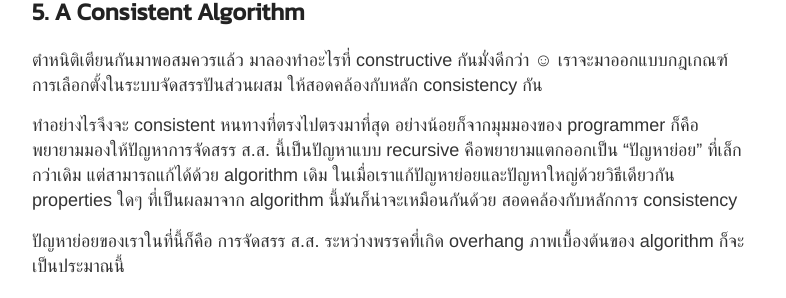
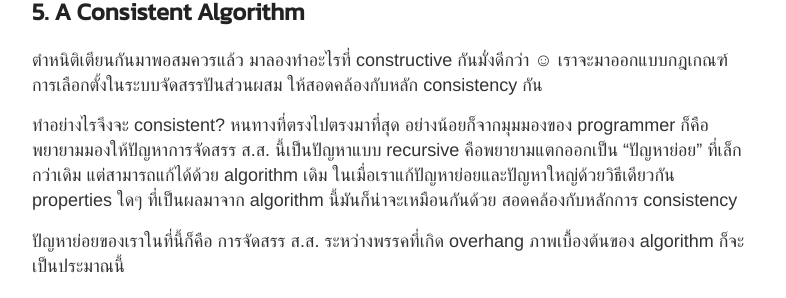
Before and after one commit to arkorwan/arkorwan.github.io, a Jekyll site: the page built from _posts/2019-4-21-mma-principle-over-letter.md, in a window 1280 px wide and 900 px high, scrolled down 5969 px. Shown: the part 145-443 px from the top of the window, without its empty margins (248-1034 px from the left). Built offline with Jekyll 4.4.1, drawn with Linux system fonts in a browser that asks for light colours; some web fonts are replaced; comment, search, counter and statistics services are not loaded; some of the changed text lies outside the part shown.

Commit message:
minor edits

```diff
--- a/_posts/2019-4-21-mma-principle-over-letter.md
+++ b/_posts/2019-4-21-mma-principle-over-letter.md
@@ -185,7 +185,7 @@ C | 10% |  45 |  50 |   5 |   3.75 |   4 |   **49**
 ตำหนิติเตียนกันมาพอสมควรแล้ว มาลองทำอะไรที่ constructive กันมั่งดีกว่า ☺
 เราจะมาออกแบบกฎเกณฑ์การเลือกตั้งในระบบจัดสรรปันส่วนผสม ให้สอดคล้องกับหลัก consistency กัน
 
-ทำอย่างไรจึงจะ consistent หนทางที่ตรงไปตรงมาที่สุด อย่างน้อยก็จากมุมมองของ programmer
+ทำอย่างไรจึงจะ consistent? หนทางที่ตรงไปตรงมาที่สุด อย่างน้อยก็จากมุมมองของ programmer
 ก็คือ พยายามมองให้ปัญหาการจัดสรร ส.ส. นี้เป็นปัญหาแบบ recursive
 คือพยายามแตกออกเป็น "ปัญหาย่อย" ที่เล็กกว่าเดิม แต่สามารถแก้ได้ด้วย algorithm เดิม
 ในเมื่อเราแก้ปัญหาย่อยและปัญหาใหญ่ด้วยวิธีเดียวกัน properties ใดๆ ที่เป็นผลมาจาก algorithm นี้มันก็น่าจะเหมือนกันด้วย สอดคล้องกับหลักการ consistency
```
Also changed, not shown: other parts of _posts/2019-4-21-mma-principle-over-letter.md (+2 -2 lines).
